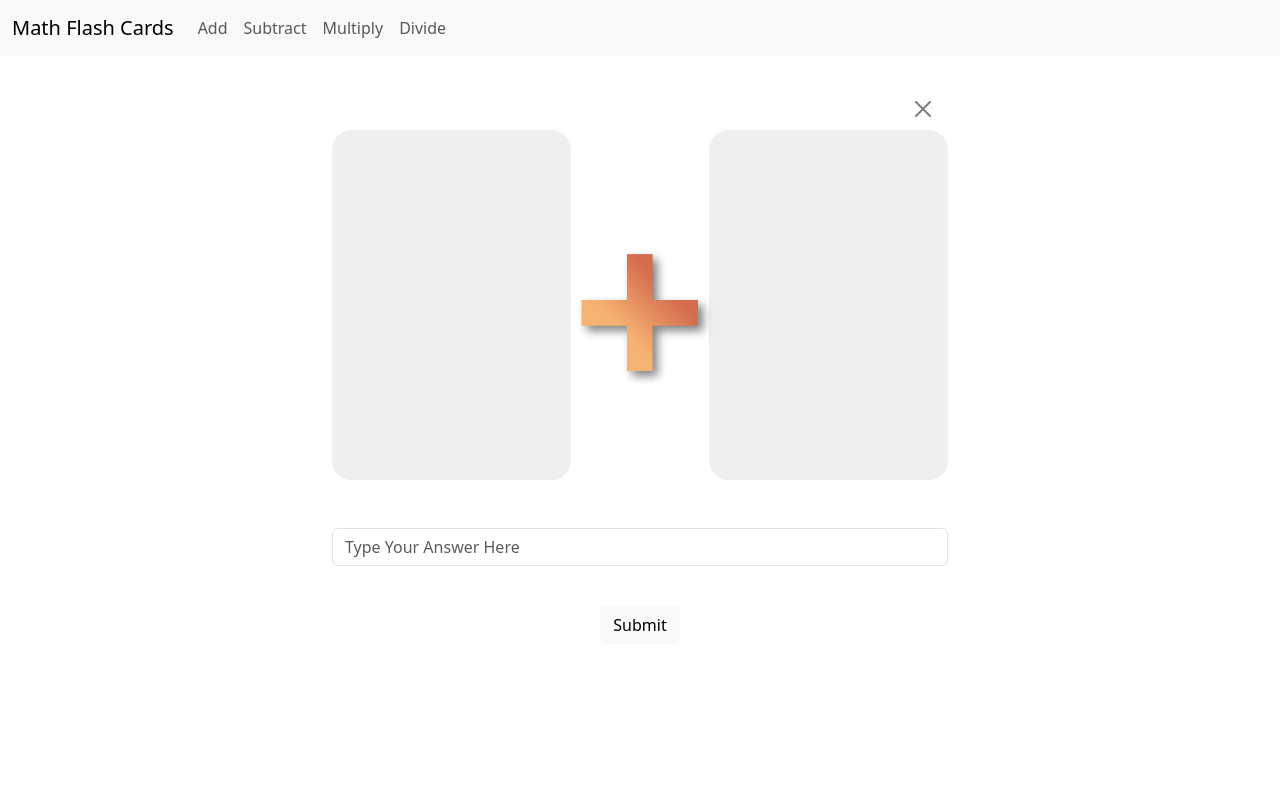
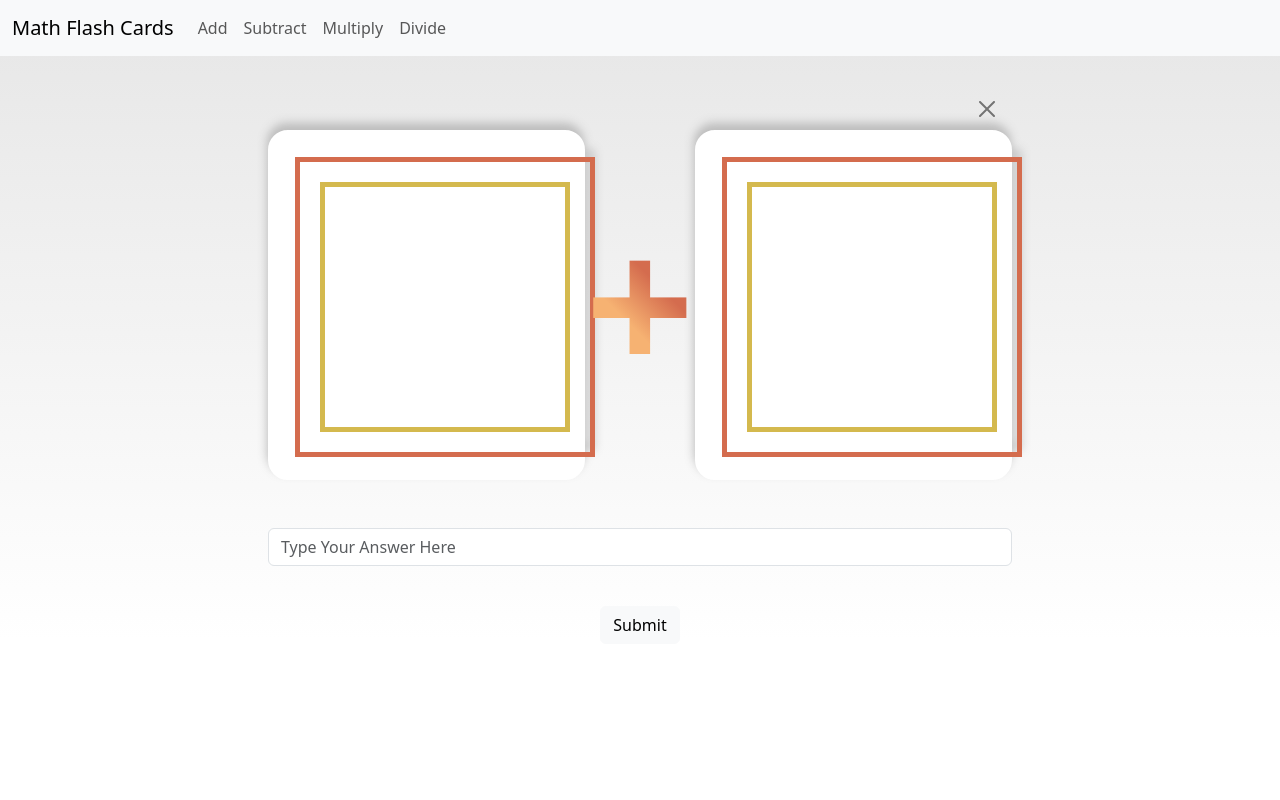
Before and after one commit to YoussefShabo/FlashCards, a Django app: template flash/website/templates/add.html in a window 1280 px wide. Run offline with Django 4.2, Linux system fonts and the light colour scheme; the template is opened without the code that fills it, so the values that code supplies are empty; parts of the project's set-up code (start-up, migrations or seed data) failed here and were passed over.

Commit message:
added transform and 3d animation to addition page

```diff
--- a/flash/static/css/style.css
+++ /dev/null
@@ -1,28 +0,0 @@
-.nums{
-    position: relative;
-    margin: auto 0;
-    background: -webkit-linear-gradient(45deg, #f6b272 40%,  #d46c4e 60%);
-    -webkit-background-clip: text;
-    -webkit-text-fill-color: transparent;
-    font-size: 15em;
-    font-weight: bolder;
-    filter: drop-shadow(5px 5px 5px grey);
-
-}
-.num-container{
-    background-color: rgba(203, 203, 203, 0.3);
-    border-radius: 20px;
-    align-content: center;
-    width: 350px;
-    height: 350px;
-
-}
-.sm-container{
-    display: flex;
-    justify-content: space-around;
-    align-items: center;
-
-}
-.container{
-    width: 50% !important;
-}
--- /dev/null
+++ b/flash/static/css/styles.css
@@ -0,0 +1,83 @@
+body{
+    background: -webkit-linear-gradient(90deg, #ffffff 20%,  #e6e6e6 100%);
+    min-height: 100vh;
+}
+.container{
+    width: 60% !important;
+}
+.sm-container{
+    display: flex;
+    justify-content: space-around;
+    align-items: center;
+}
+.num-containerL{
+    position: relative;
+    width: 350px;
+    height: 350px;
+    border: 2px solid #ffffff;
+    padding: 3%;
+    background-color: rgb(255, 255, 255);
+    border-radius: 20px;
+    align-content: center;
+    filter: drop-shadow(-1px -7px 5px  rgb(188, 188, 188));
+}
+.num-containerR{
+    position: relative;
+    width: 350px;
+    height: 350px;
+    border: 2px solid #ffffff;
+    padding: 3%;
+    background-color: rgb(255, 255, 255);
+    border-radius: 20px;
+    align-content: center;
+    filter: drop-shadow(-1px -7px 5px  rgb(188, 188, 188));
+}
+.back{
+    position: absolute;
+    transition: all ease 1600ms;
+    transform-style: preserve-3d;
+    width: 300px;
+    height: 300px;
+    left: 25px;
+    top: 25px;
+    border: 5px solid #d46c4e;
+}
+.mid{
+    position: absolute;
+    transition: all ease 1600ms;
+    transform-style: preserve-3d;
+    width: 250px;
+    height: 250px;
+    left: 50px;
+    top: 50px;
+    border: 5px solid #d4b94e;
+}
+.nums{
+    position: relative;
+    transition: all ease 1600ms;
+    transform-style: preserve-3d;
+    font-size: 12em;
+    font-weight: bolder;
+    background: -webkit-linear-gradient(45deg, #f6b272 40%,  #d46c4e 60%);
+    -webkit-background-clip: text;
+    -webkit-text-fill-color: transparent;
+}
+
+.num-containerL:hover .back{
+    transform: perspective(400px) rotateX(25deg) rotateY(20deg) rotateZ(-25deg) translateX(0px) translateY(0px) translateZ(0px);
+}
+.num-containerL:hover .mid{
+    transform: perspective(400px) rotateX(25deg) rotateY(20deg) rotateZ(-25deg) translateX(0px) translateY(0px) translateZ(30px);
+}
+.num-containerL:hover .nums{
+    transform: perspective(400px) rotateX(25deg) rotateY(20deg) rotateZ(-25deg) translateX(0px) translateY(0px) translateZ(60px);
+}
+.num-containerR:hover .back{
+    transform: perspective(400px) rotateX(25deg) rotateY(-20deg) rotateZ(25deg) translateX(0px) translateY(0px) translateZ(0px);
+}
+.num-containerR:hover .mid{
+    transform: perspective(400px) rotateX(25deg) rotateY(-20deg) rotateZ(25deg) translateX(0px) translateY(0px) translateZ(30px);
+}
+.num-containerR:hover .nums{
+    transform: perspective(400px) rotateX(25deg) rotateY(-20deg) rotateZ(25deg) translateX(0px) translateY(0px) translateZ(60px);
+}
--- a/flash/website/templates/add.html
+++ b/flash/website/templates/add.html
@@ -11,13 +11,17 @@
             <button type="button" class="btn-close" data-bs-dismiss="alert" aria-label="Close"></button>
         </div>
         <div class="sm-container">
-            <div class="num-container">
+            <div class="num-containerL">
+                <div class="back"></div>
+                <div class="mid"></div>
                 <h1 class="nums">{{ num_1 }}</h1>
             </div>
 
             <h1 class="nums">+</h1>
 
-            <div class="num-container">
+            <div class="num-containerR">
+                <div class="back"></div>
+                <div class="mid"></div>
                 <h1 class="nums">{{ num_2 }}</h1>
             </div>
         </div>
--- a/flash/website/templates/base.html
+++ b/flash/website/templates/base.html
@@ -4,10 +4,11 @@
 <head>
     <meta charset="utf-8">
     <meta name="viewport" content="width=device-width, initial-scale=1">
+    <link rel="stylesheet" href="static/css/styles.css">
     <title>Flash Cards</title>
-    <link rel="stylesheet" href="static/css/style.css">
     <link href="https://cdn.jsdelivr.net/npm/bootstrap@5.3.0-alpha3/dist/css/bootstrap.min.css" rel="stylesheet"
         integrity="sha384-KK94CHFLLe+nY2dmCWGMq91rCGa5gtU4mk92HdvYe+M/SXH301p5ILy+dN9+nJOZ" crossorigin="anonymous">
+
 </head>
 
 <body>
```
